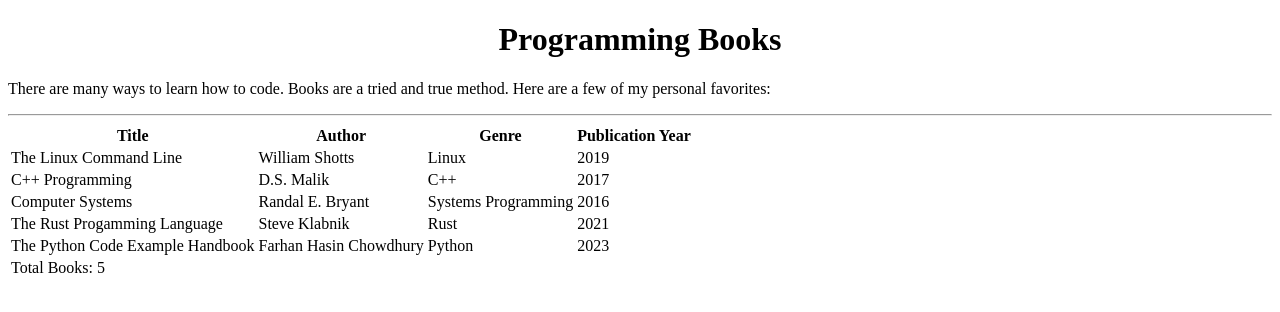
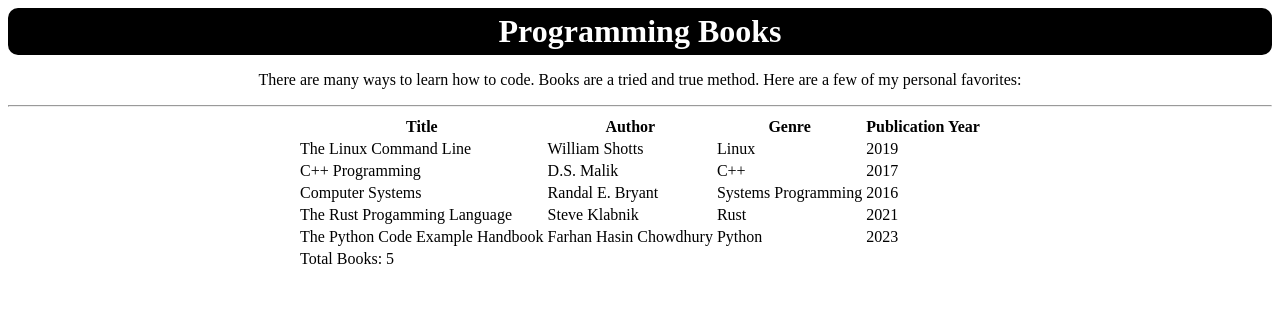
Before and after one commit to alejaalvar/build-a-book-catalog-table, a plain HTML site: page index.html in a window 1280 px wide. Drawn offline with Linux system fonts and the light colour scheme.

Commit message:
Centered table element. Styled the h1 element.

```diff
--- a/styles.css
+++ b/styles.css
@@ -1,3 +1,17 @@
 h1 {
     text-align: center;
+    margin: 0;
+    padding: 0;
+    background-color: black;
+    color: white;
+    border-radius: 10px;
+    padding: 5px;
 }
+
+h1 + p {
+    text-align: center;
+}
+
+table {
+    margin: 0 auto 0;
+}
```
